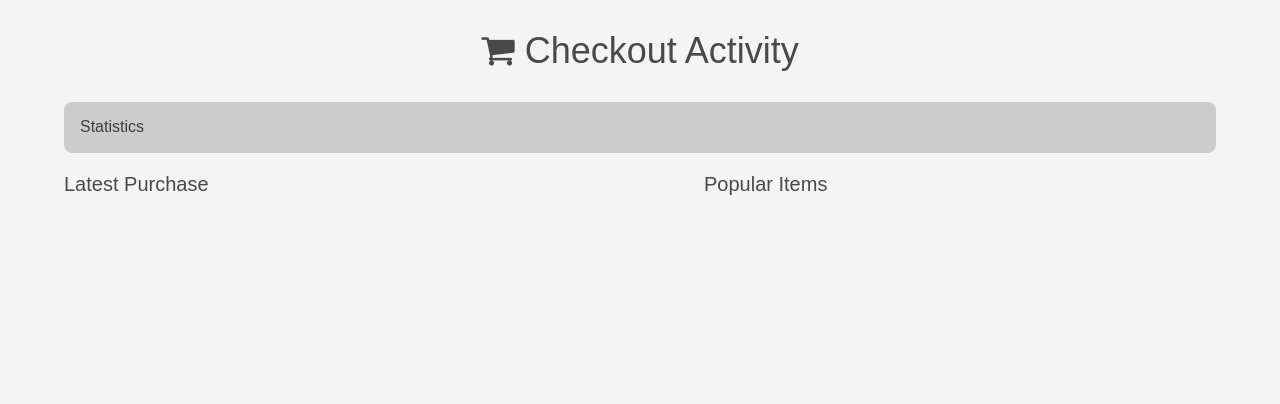
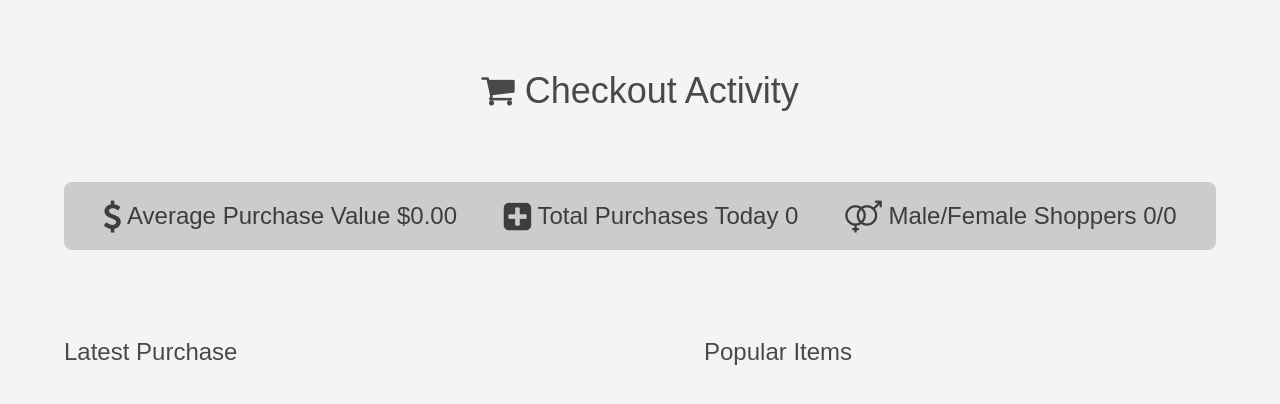
Before and after one commit to bfillmer/nio-demo, a React (Create React App) app: page / in a window 1280 px wide. Shown: the top 404 px of the page. Built offline with nearby package versions, Linux system fonts and the light colour scheme; what niojs would draw is missing.

Commit message:
Basic statistics work.

```diff
--- a/package.json
+++ b/package.json
@@ -6,6 +6,7 @@
     "classnames": "^2.2.5",
     "font-awesome": "^4.7.0",
     "niojs": "^1.1.5",
+    "numeral": "^2.0.6",
     "react": "^15.5.4",
     "react-dom": "^15.5.4",
     "react-redux": "^5.0.4",
--- a/src/state/reducer.js
+++ b/src/state/reducer.js
@@ -1,7 +1,7 @@
 
 import {createAction, handleActions} from 'redux-actions'
 
-const assign = Object.assign
+export const assign = Object.assign
 
 // TYPES
 export const types = {
--- a/src/view/App.js
+++ b/src/view/App.js
@@ -1,28 +1,17 @@
 
 import React from 'react'
-import {connect} from 'react-redux'
 
+import {Statistics} from 'view/Statistics'
+import {LatestPurchase} from 'view/LatestPurchase'
 import {H2, Icon} from 'view/Atoms'
-
-const mapStateToProps = state => ({
-  purchases: state.purchases
-})
-
-const Statistics = () => (
-  <div className='mh5 pa3 bn br3 bg-moon-gray'>Statistics</div>
-)
-
-const LatestPurchase = () => (
-  <H2>Latest Purchase</H2>
-)
 
 const PopularItems = () => (
   <H2>Popular Items</H2>
 )
 
-export const Container = ({purchases}) => (
+export const App = ({purchases}) => (
   <div className='w-100'>
-    <h1 className='f2 fw4 lh-copy tc'><Icon className='fa-shopping-cart' /> Checkout Activity</h1>
+    <h1 className='mv5 f2 fw4 lh-copy tc'><Icon className='fa-shopping-cart' /> Checkout Activity</h1>
     <Statistics />
     <div className='flex'>
       <div className='w-50 ph5'>
@@ -34,5 +23,3 @@ export const Container = ({purchases}) => (
     </div>
   </div>
 )
-
-export const App = connect(mapStateToProps)(Container)
--- a/src/view/Atoms.js
+++ b/src/view/Atoms.js
@@ -2,5 +2,5 @@
 import React from 'react'
 import classNames from 'classnames'
 
-export const H2 = ({children}) => (<h2 className='f4 fw5 lh-copy'>{children}</h2>)
+export const H2 = ({className, children}) => (<h2 className={classNames('f3 fw5 lh-copy', className)}>{children}</h2>)
 export const Icon = ({className}) => (<i className={classNames('fa', className)} aria-hidden='true' />)
--- /dev/null
+++ b/src/view/LatestPurchase.js
@@ -0,0 +1,20 @@
+
+import React from 'react'
+import {connect} from 'react-redux'
+
+import {H2} from 'view/Atoms'
+
+// @NOTE Would usually put selectors with logic like this in the state,
+// written TDD. In interest of time and brevity of this project however...
+const mapStateToProps = state => ({
+  purchase: state.purchases[state.purchases.length - 1]
+})
+
+const Container = ({purchase}) => (
+  <div>
+    <H2>Latest Purchase</H2>
+    <p>{JSON.stringify(purchase)}</p>
+  </div>
+)
+
+export const LatestPurchase = connect(mapStateToProps)(Container)
--- /dev/null
+++ b/src/view/Statistics.js
@@ -0,0 +1,38 @@
+
+import React from 'react'
+import {connect} from 'react-redux'
+import numeral from 'numeral'
+
+import {H2, Icon} from 'view/Atoms'
+
+const Column = ({children}) => (<H2 className='ma0 center'>{children}</H2>)
+
+const getFemale = purchase => purchase.shopper.gender === 'female'
+const getMale = purchase => purchase.shopper.gender === 'male'
+
+const mapStateToProps = state => ({
+  average: numeral(
+    state.purchases.reduce((total, purchase) => (total + purchase.amount), 0) / state.purchases.length
+  ).format('$0,0.00'),
+  gender: ({
+    female: numeral(state.purchases.filter(getFemale).length / state.purchases.length * 100).format('0,0'),
+    male: numeral(state.purchases.filter(getMale).length / state.purchases.length * 100).format('0,0')
+  }),
+  total: state.purchases.length
+})
+
+const Container = ({average, gender, total}) => (
+  <div className='flex justify-between mb5 mh5 pa3 bn br3 bg-moon-gray'>
+    <Column>
+      <Icon className='fa-usd fa-lg' /> Average Purchase Value {average}
+    </Column>
+    <Column>
+      <Icon className='fa-plus-square fa-lg' /> Total Purchases Today {total}
+    </Column>
+    <Column>
+      <Icon className='fa-venus-mars fa-lg' /> Male/Female Shoppers {gender.male}/{gender.female}
+    </Column>
+  </div>
+)
+
+export const Statistics = connect(mapStateToProps)(Container)
```
Also changed, not shown: 2 other files (tests, documents, lock files or other folders).
